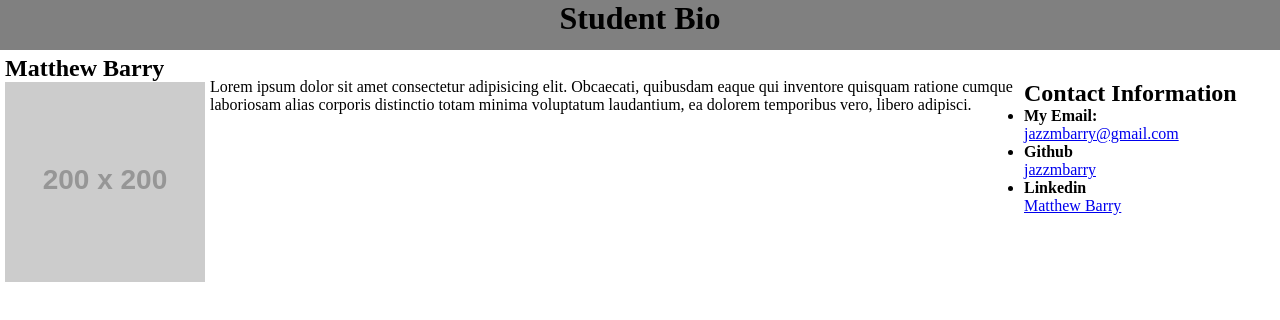
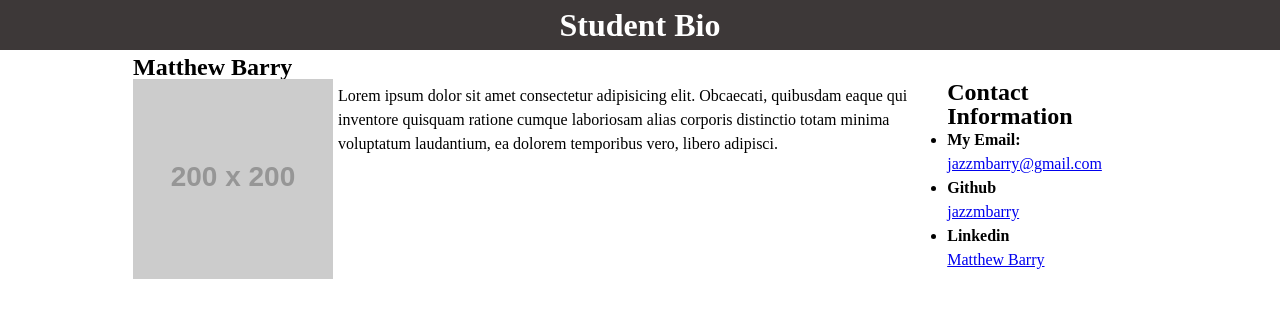
Before and after one commit to jazzmbarry/jazzmbarry.github.io, a plain HTML site: page index.HTML in a window 1280 px wide. Drawn offline with Linux system fonts and the light colour scheme; placeholder pictures from the web are drawn by us.

Commit message:
fix html file

```diff
--- a/assets/css/style.css
+++ b/assets/css/style.css
@@ -3,10 +3,22 @@
     margin: 0;
 }
 
+body {
+    line-height: 150%;
+}
+
 header {
-    background-color: grey;
+    background-color: rgb(61, 56, 56);
     height: 50px;
-    text-align: center;
+    color: white;
+    display: flex;
+    justify-content: center;
+    align-items: center;
+}
+
+.container {
+    width: 1024px;
+    margin: 0 auto;
 }
 
 section {
--- a/index.HTML
+++ b/index.HTML
@@ -13,7 +13,7 @@
     <header id="header">
         <h1>Student Bio</h1>
     </header>
-
+    <div class="container">
         <section id="image">
             <h2>Matthew Barry</h2>
             <img src="https://placehold.jp/200x200.png" alt="Place Holder Image">
@@ -44,7 +44,7 @@
             </p>
             </div>
         </section>
-
+    </div>
 
 </body>
 </html>
```
Lines whose indentation alone changed are shown as unchanged.
